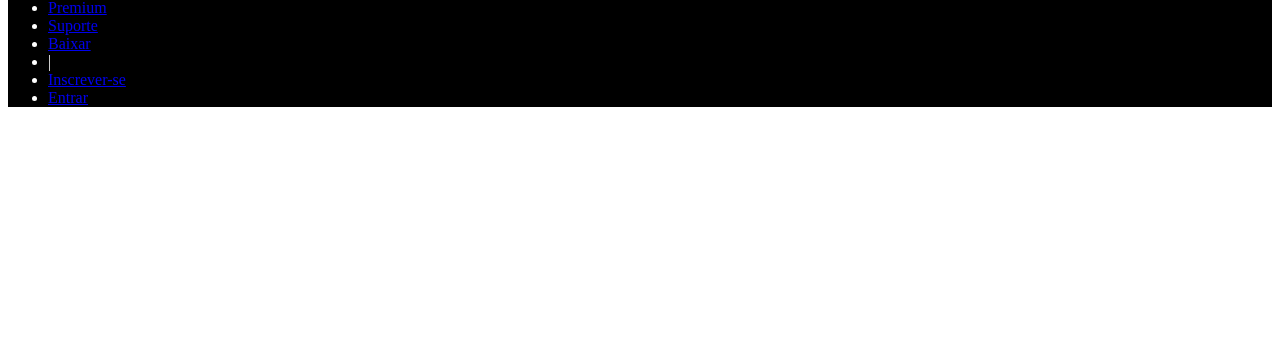
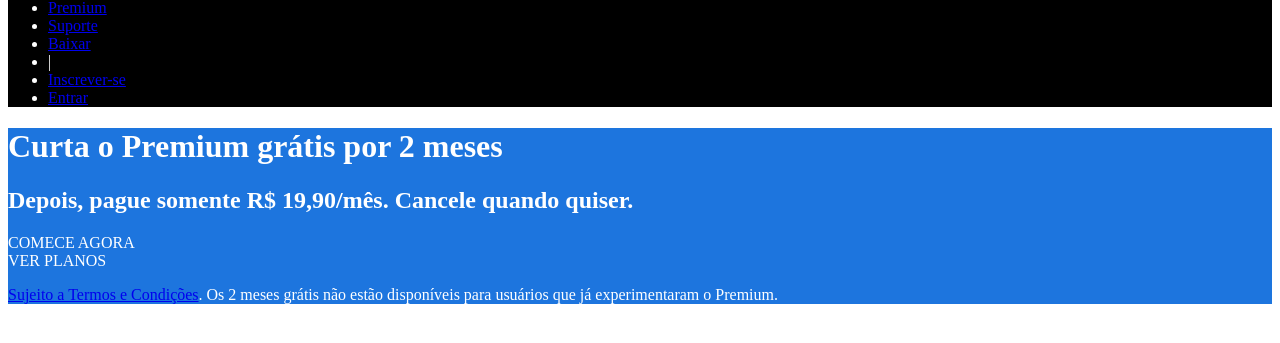
Before and after one commit to BiaFerreir4/Trybe-exercicios, a plain HTML site: page index.html in a window 1280 px wide. Shown: the part 179-522 px from the top of the page. Drawn offline with Linux system fonts and the light colour scheme.

Commit message:
Adicionando seção Crutição sem Limites

```diff
--- a/index.html
+++ b/index.html
@@ -20,6 +20,16 @@
             </li>
         </ul>
     </div>
+
+    <div style="background-color: rgb(29, 117, 222); color: white;">
+        <h1>Curta o Premium grátis por 2 meses</h1>
+        <h2>Depois, pague somente R$ 19,90/mês. Cancele quando quiser.</h2>
+        <div>
+            <div>COMECE AGORA</div>
+            <div>VER PLANOS</div>
+        </div>
+        <p><a href="https:spotify.com/legal/end-user-agreement">Sujeito a Termos e Condições</a>. Os 2 meses grátis não estão disponíveis para usuários que já experimentaram o Premium.</p>
+    </div>
 </body>
 
 </html>
```
